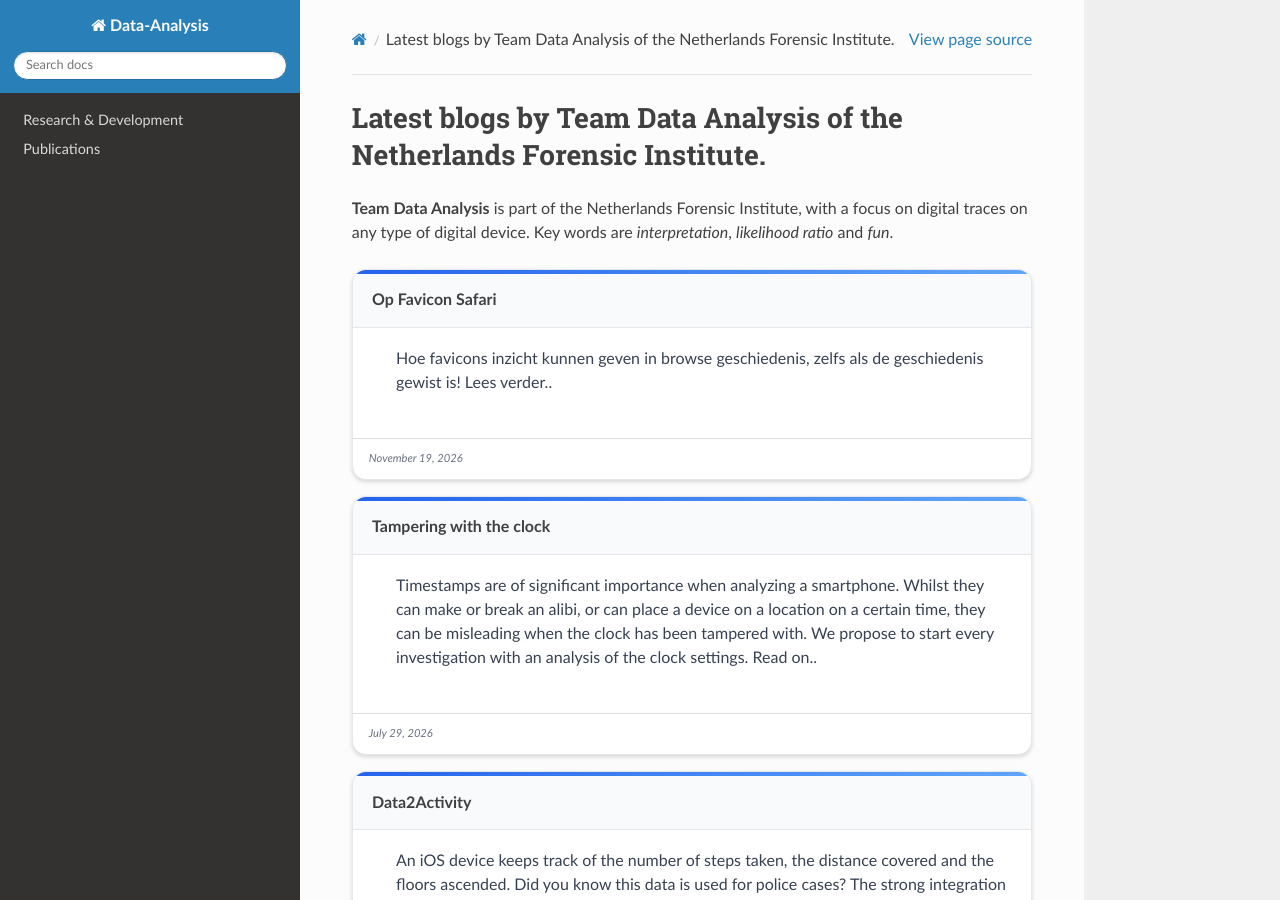
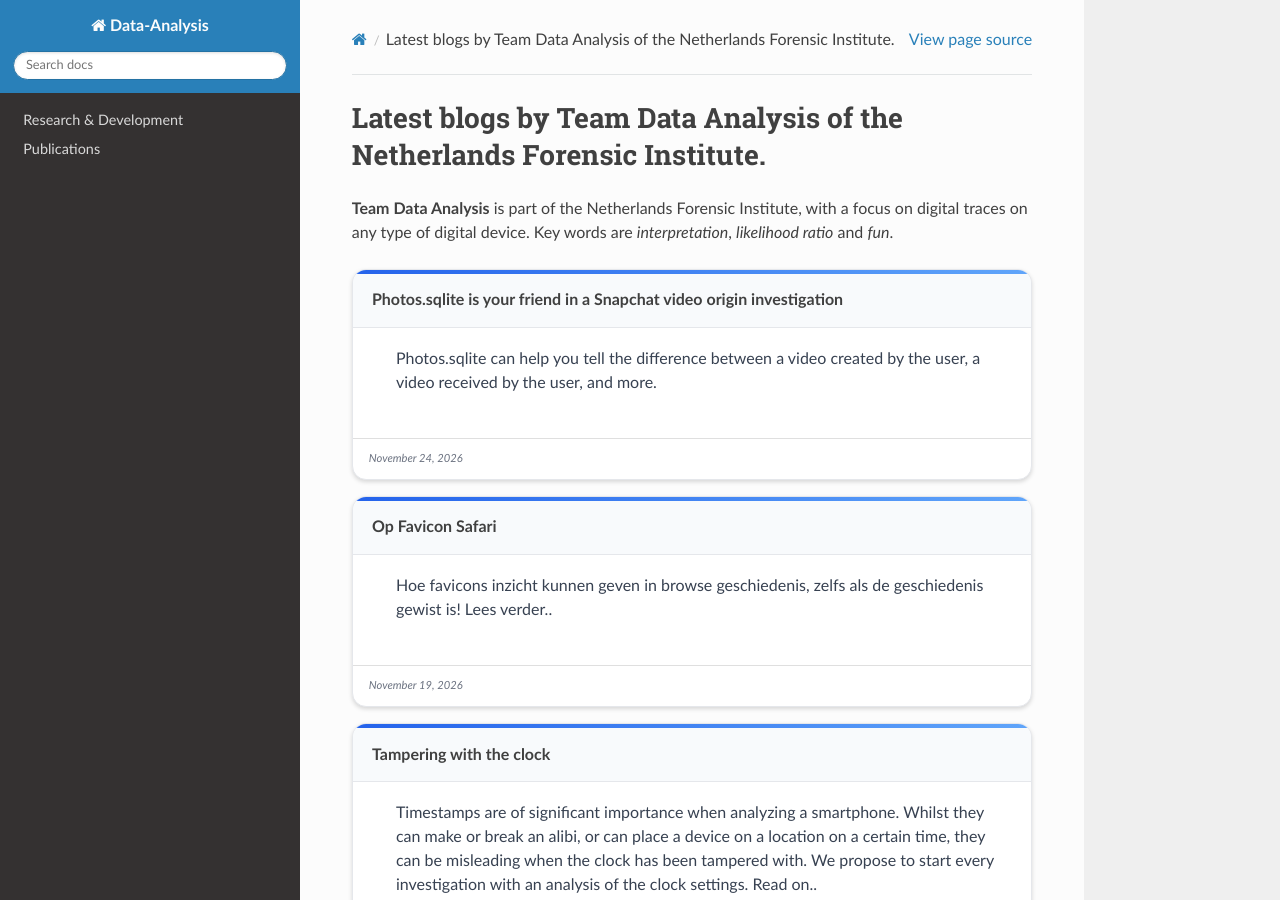
Before and after one commit to maala-nfi/dadocs, a Sphinx documentation site: the page built from docs/source/index.rst, in a window 1280 px wide and 900 px high. Built offline with Sphinx 7.4.7 and the Read the Docs theme 3.1.0, drawn with Linux system fonts in a browser that asks for light colours.

Commit message:
First draft

```diff
--- a/docs/source/index.rst
+++ b/docs/source/index.rst
@@ -4,6 +4,16 @@ Latest blogs by Team Data Analysis of the Netherlands Forensic Institute.
 **Team Data Analysis** is part of the Netherlands Forensic Institute, with a focus on digital traces on any type of digital device.
 Key words are *interpretation*, *likelihood ratio* and *fun*.
 
+.. card::
+   :class-card: modern-card
+   :link: projects/snapchat_photossqlite
+   :link-type: doc
+
+   Photos.sqlite is your friend in a Snapchat video origin investigation
+   ^^^
+    Photos.sqlite can help you tell the difference between a video created by the user, a video received by the user, and more.
+   +++
+   November 24, 2026
 
 .. card::
    :class-card: modern-card
```
Also changed, not shown: docs/source/projects/snapchat_photossqlite.rst (added, +62 -0 lines), docs/source/images/snapchat_conversation_id_ufed.png (added).
